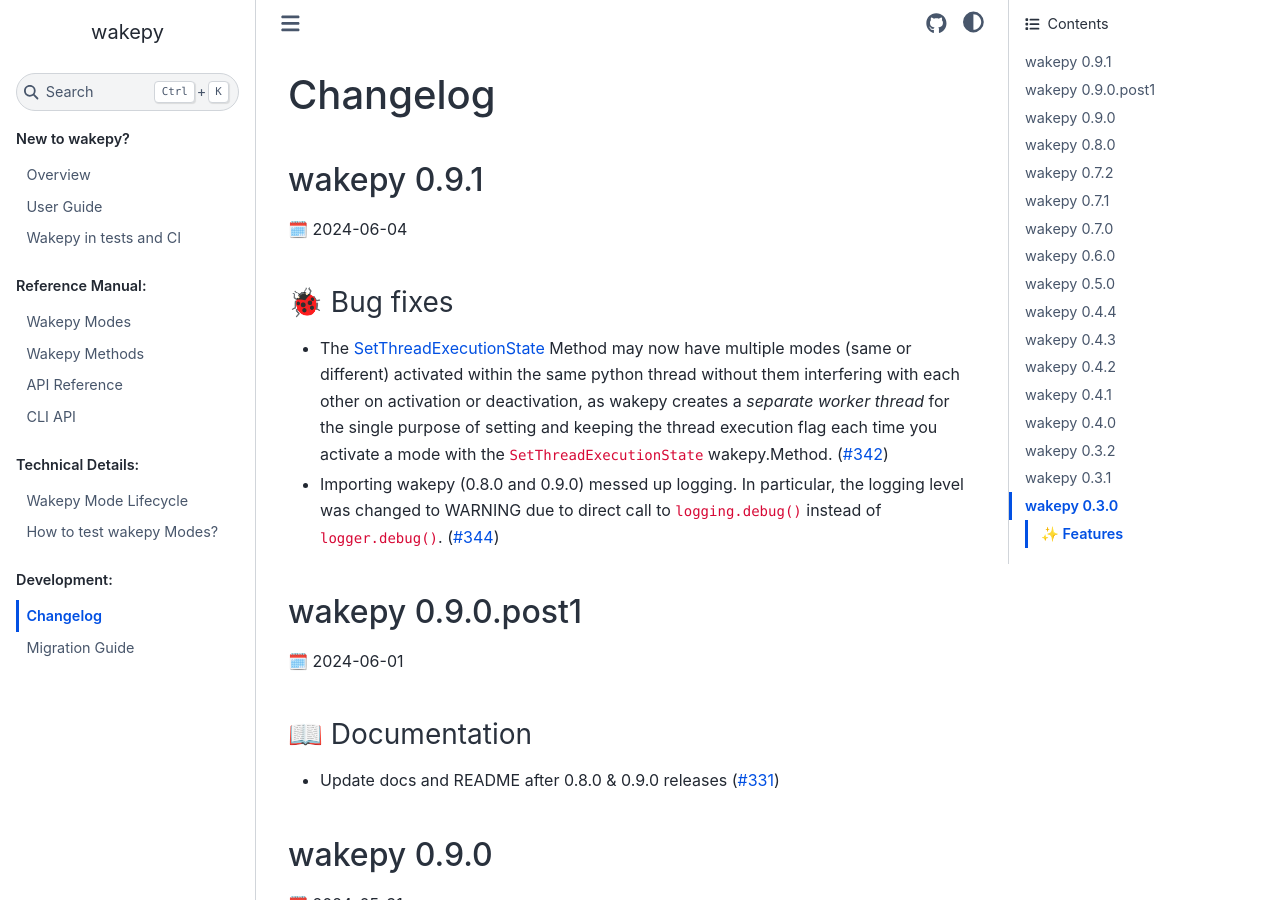
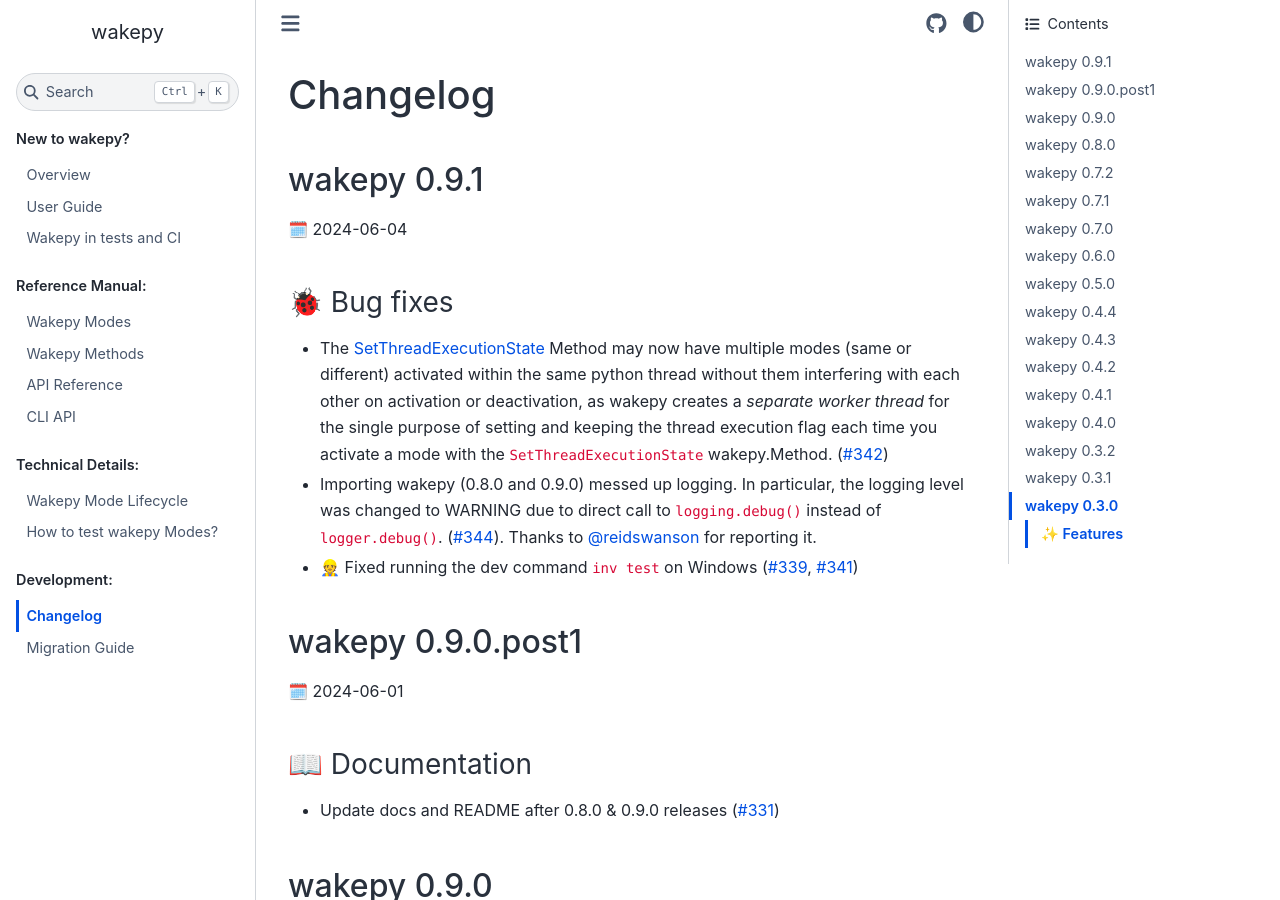
Before and after one commit to fohrloop/wakepy, a Sphinx documentation site: the page built from docs/source/changelog.md, in a window 1280 px wide and 900 px high. Built offline with Sphinx 7.4.7 and the Sphinx Book theme 1.1.4, drawn with Linux system fonts in a browser that asks for light colours; the version number could not be read and is left out.

Commit message:
update changelog

```diff
--- a/docs/source/changelog.md
+++ b/docs/source/changelog.md
@@ -5,7 +5,9 @@
 
 ### 🐞 Bug fixes
 - The [SetThreadExecutionState](#windows-stes) Method may now have multiple modes (same or different) activated within the same python thread without them interfering with each other on activation or deactivation, as wakepy creates a *separate worker thread* for the single purpose of setting and keeping the thread execution flag each time you activate a mode with the `SetThreadExecutionState` wakepy.Method. ([#342](https://github.com/fohrloop/wakepy/pull/342))
-- Importing wakepy (0.8.0 and 0.9.0) messed up logging. In particular, the logging level was changed to WARNING due to direct call to `logging.debug()` instead of `logger.debug()`. ([#344](https://github.com/fohrloop/wakepy/pull/344))
+- Importing wakepy (0.8.0 and 0.9.0) messed up logging. In particular, the logging level was changed to WARNING due to direct call to `logging.debug()` instead of `logger.debug()`. ([#344](https://github.com/fohrloop/wakepy/pull/344)). Thanks to [@reidswanson](https://github.com/reidswanson) for reporting it.
+- 👷 Fixed running the dev command `inv test` on Windows ([#339](https://github.com/fohrloop/wakepy/pull/339), [#341](https://github.com/fohrloop/wakepy/pull/341))
+
 
 ## wakepy 0.9.0.post1
 🗓️ 2024-06-01
```
